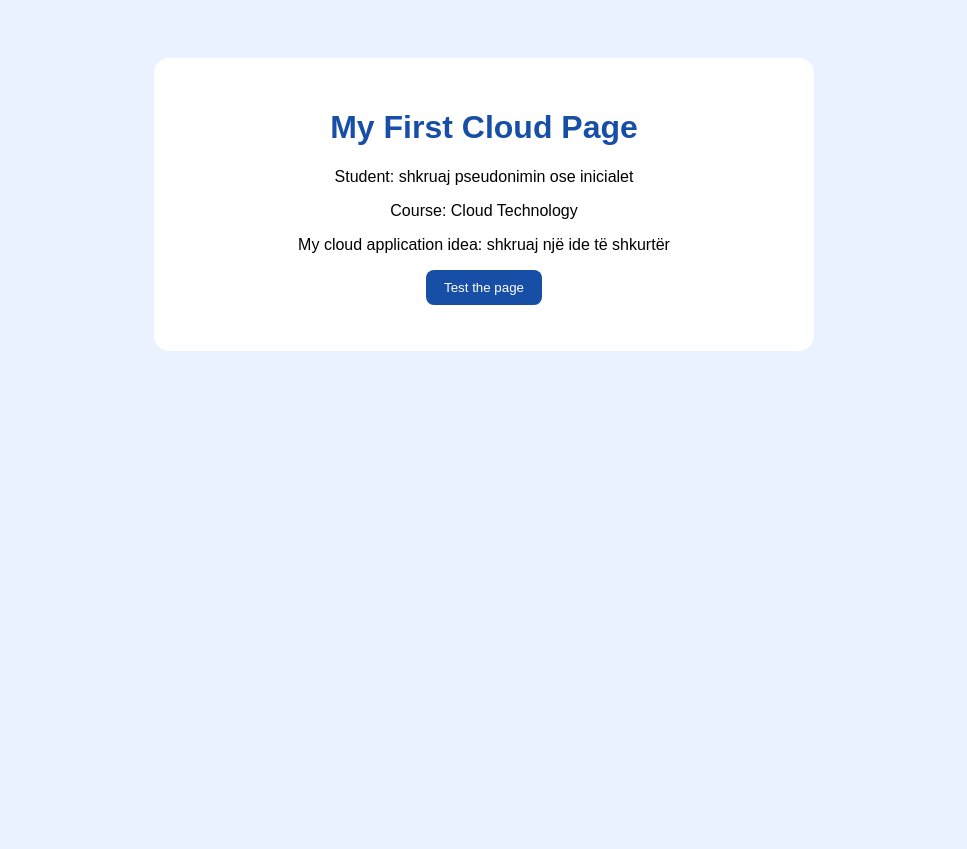
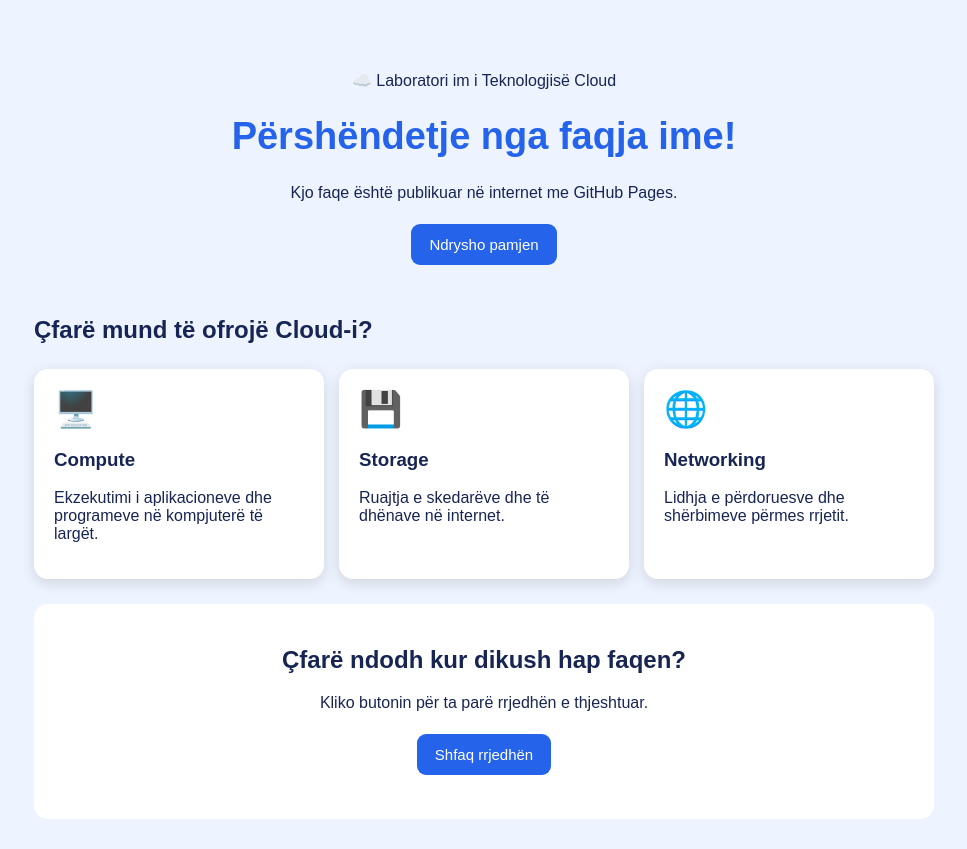
Before and after one commit to Puhiza/cloud-lab-ana, a plain HTML site: page index.html in a window 1280 px wide. Shown: the whole page, without its empty margins (156-1123 px from the left). Before the commit the page ends 800 px from the top, so only its background shows below. Drawn offline with Linux system fonts and the light colour scheme.

Commit message:
Update index.html
change code

```diff
--- a/index.html
+++ b/index.html
@@ -1,55 +1,157 @@
 <!DOCTYPE html>
-<html lang="en">
+<html lang="sq">
 <head>
   <meta charset="UTF-8">
   <meta name="viewport" content="width=device-width, initial-scale=1.0">
-  <title>My First Cloud Page</title>
+  <title>Cloud Lab</title>
 
   <style>
     body {
       font-family: Arial, sans-serif;
-      background-color: #eaf2ff;
-      text-align: center;
-      padding: 50px;
+      margin: 0;
+      padding: 30px 18px;
+      background: #eef4ff;
+      color: #172554;
+      transition: 0.3s;
     }
 
-    main {
-      background: white;
-      max-width: 600px;
+    .faqja {
+      max-width: 900px;
       margin: auto;
-      padding: 30px;
-      border-radius: 15px;
+    }
+
+    header {
+      text-align: center;
+      padding: 25px;
     }
 
     h1 {
-      color: #174ea6;
+      color: #2563eb;
+      font-size: 38px;
     }
 
-    button {
-      padding: 10px 18px;
-      background-color: #174ea6;
+    .buton {
+      border: 0;
+      border-radius: 9px;
+      padding: 12px 18px;
+      margin: 6px;
+      background: #2563eb;
       color: white;
-      border: 0;
-      border-radius: 8px;
       cursor: pointer;
+      font-size: 15px;
+    }
+
+    .kartat {
+      display: grid;
+      grid-template-columns: repeat(3, 1fr);
+      gap: 15px;
+      margin: 25px 0;
+    }
+
+    .karta {
+      background: white;
+      padding: 20px;
+      border-radius: 14px;
+      box-shadow: 0 4px 14px #0002;
+    }
+
+    .ikona {
+      font-size: 35px;
+    }
+
+    .seksioni {
+      background: white;
+      padding: 22px;
+      margin-top: 20px;
+      border-radius: 14px;
+      text-align: center;
+    }
+
+    #mesazhi {
+      line-height: 1.7;
+      font-weight: bold;
+    }
+
+    body.dark {
+      background: #111827;
+      color: #f9fafb;
+    }
+
+    body.dark .karta,
+    body.dark .seksioni {
+      background: #1f2937;
+      color: #f9fafb;
+    }
+
+    @media (max-width: 650px) {
+      .kartat {
+        grid-template-columns: 1fr;
+      }
+
+      h1 {
+        font-size: 30px;
+      }
     }
   </style>
 </head>
 
 <body>
-  <main>
-    <h1>My First Cloud Page</h1>
+  <main class="faqja">
+    <header>
+      <p>☁️ Laboratori im i Teknologjisë Cloud</p>
+      <h1>Përshëndetje nga faqja ime!</h1>
+      <p>Kjo faqe është publikuar në internet me GitHub Pages.</p>
 
-    <p>Student: shkruaj pseudonimin ose inicialet</p>
-    <p>Course: Cloud Technology</p>
-    <p>My cloud application idea: shkruaj një ide të shkurtër</p>
+      <button class="buton" onclick="ndryshoPamjen()">
+        Ndrysho pamjen
+      </button>
+    </header>
 
-    <button onclick="document.getElementById('message').textContent =
-      'It works!'">
-      Test the page
-    </button>
+    <h2>Çfarë mund të ofrojë Cloud-i?</h2>
 
-    <p id="message"></p>
+    <section class="kartat">
+      <article class="karta">
+        <div class="ikona">🖥️</div>
+        <h3>Compute</h3>
+        <p>Ekzekutimi i aplikacioneve dhe programeve në kompjuterë të largët.</p>
+      </article>
+
+      <article class="karta">
+        <div class="ikona">💾</div>
+        <h3>Storage</h3>
+        <p>Ruajtja e skedarëve dhe të dhënave në internet.</p>
+      </article>
+
+      <article class="karta">
+        <div class="ikona">🌐</div>
+        <h3>Networking</h3>
+        <p>Lidhja e përdoruesve dhe shërbimeve përmes rrjetit.</p>
+      </article>
+    </section>
+
+    <section class="seksioni">
+      <h2>Çfarë ndodh kur dikush hap faqen?</h2>
+      <p>Kliko butonin për ta parë rrjedhën e thjeshtuar.</p>
+
+      <button class="buton" onclick="shfaqRrjedhen()">
+        Shfaq rrjedhën
+      </button>
+
+      <p id="mesazhi"></p>
+    </section>
   </main>
+
+  <script>
+    function ndryshoPamjen() {
+      document.body.classList.toggle("dark");
+    }
+
+    function shfaqRrjedhen() {
+      document.getElementById("mesazhi").textContent =
+        "1. Vizitori hap adresën e faqes. " +
+        "2. GitHub Pages e gjen skedarin index.html. " +
+        "3. Faqja dërgohet te shfletuesi i vizitorit.";
+    }
+  </script>
 </body>
 </html>
```
